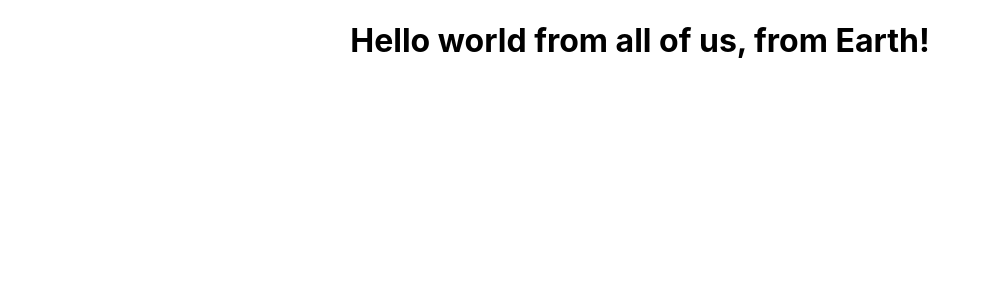
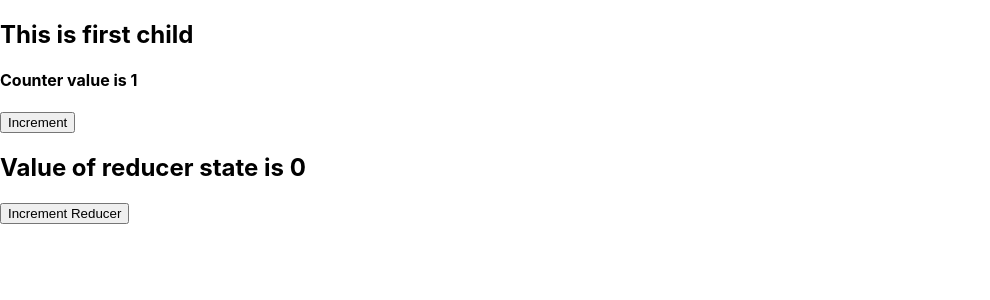
Before and after one commit to musabgulfam/bootcamp-react-app, a React (Create React App) app: page / in a window 1280 px wide. Shown: the top 300 px of the page, without its empty margins (0-990 px from the left). Built offline with nearby package versions, Linux system fonts and the light colour scheme.

Commit message:
Update App.js

```diff
--- a/src/App.js
+++ b/src/App.js
@@ -1,12 +1,17 @@
-import React from 'react';
-
+import React, {useState} from 'react';
 import './App.css';
+import Parent from './Parent';
+import CounterContext from './CounterContext';
 
 function App() {
+  let countState = useState(1) //[count, setCount]
+
   return (
-    <div className="App">
-     <h1>Hello world from all of us, from Earth!</h1>
-    </div>
+    <CounterContext.Provider value={countState}>
+      <div>
+        <Parent />
+      </div>
+    </CounterContext.Provider>
   );
 }
 
```
